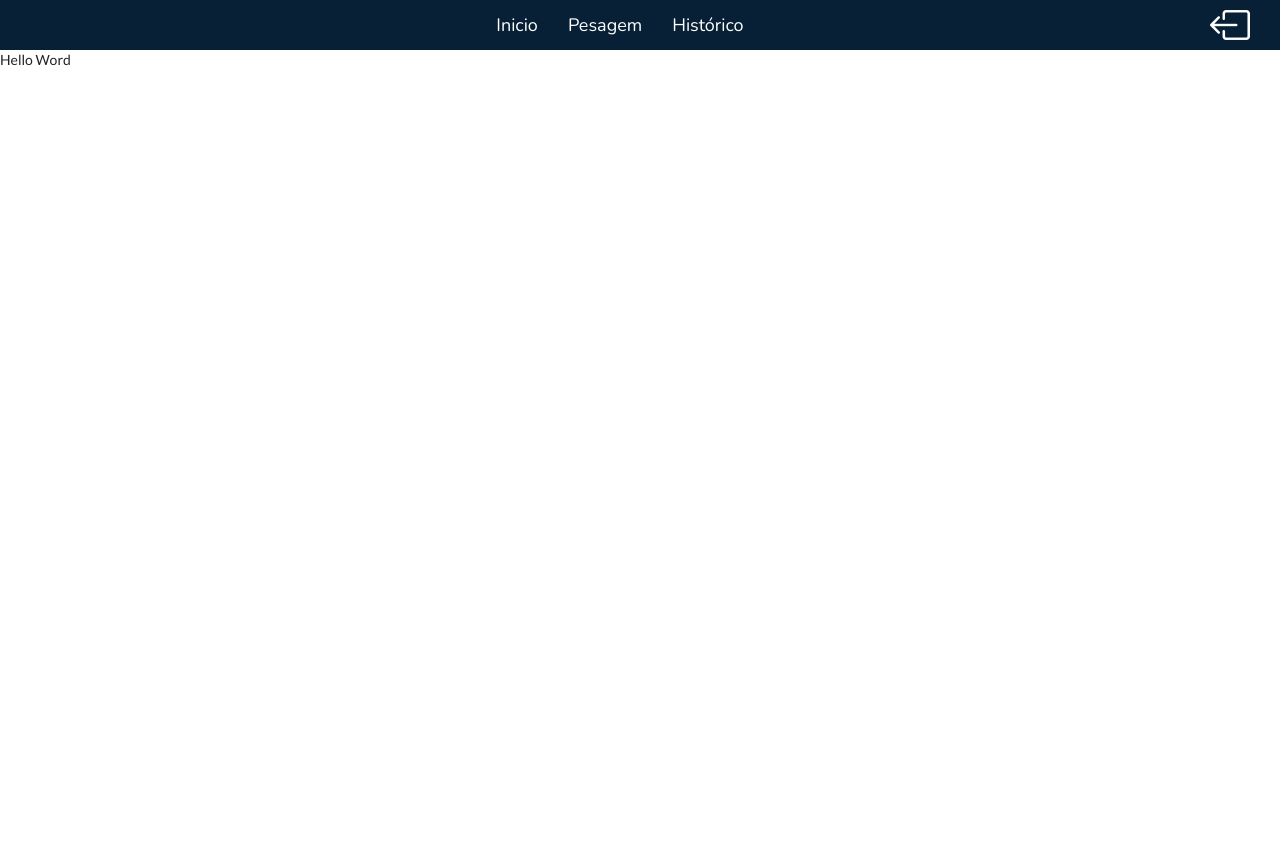
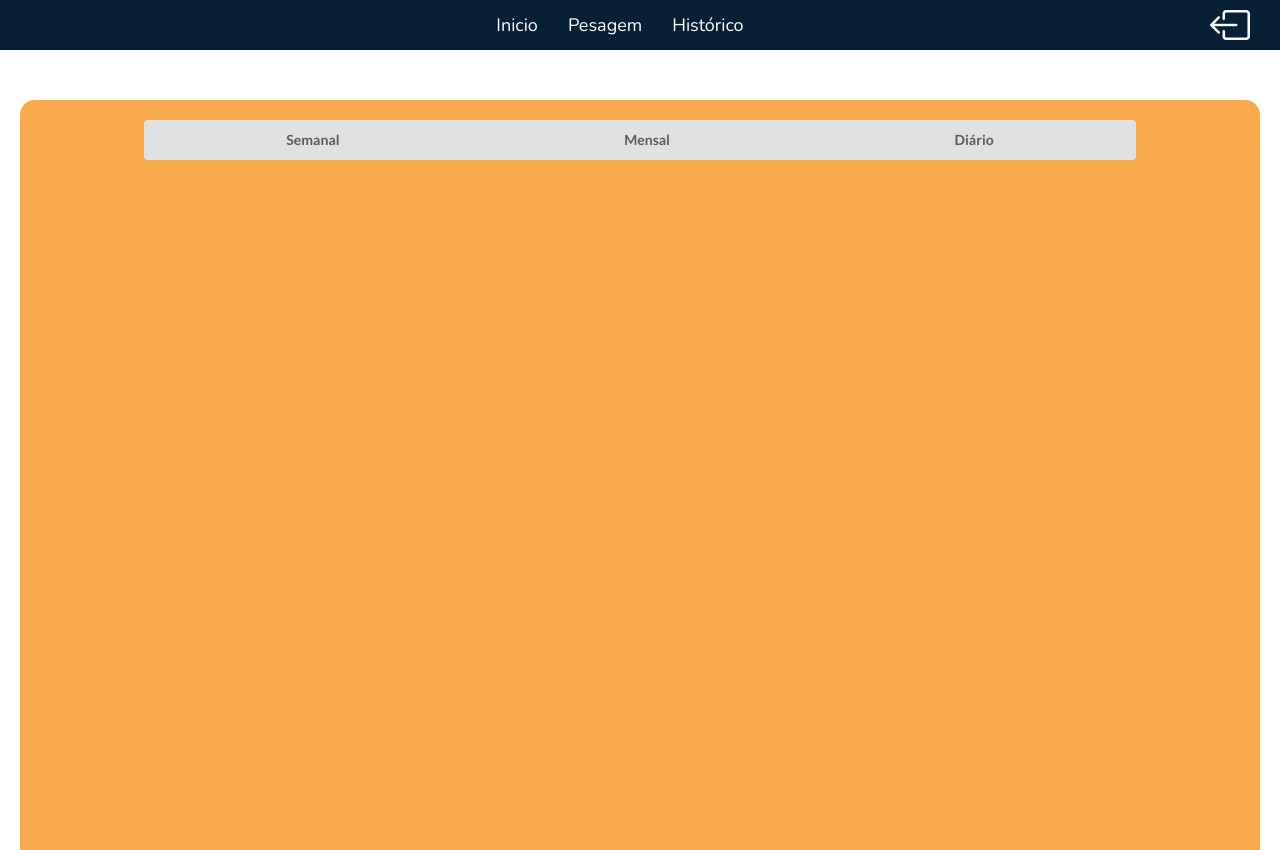
Before and after one commit to pedroT-web/Projeto_ReciclaSenac, a PHP site: page /historico.html in a window 1280 px wide. Run offline with PHP 8.4, Linux system fonts and the light colour scheme; some libraries are stand-ins or nearby versions.

Commit message:
atualizacoes

```diff
--- a/css/style.css
+++ b/css/style.css
@@ -342,7 +342,31 @@ select{
 /* Página Histórico */
 .pag_historico{
     height: 100vh;
+    display: flex;
+    justify-content: center;
 }
+.local_historico{
+    margin: 50px 20px 0px 20px;
+    display: flex;
+    border-top-left-radius: 15px;
+    border-top-right-radius: 15px;
+
+    background-color: rgb(247, 148, 30, 0.8);
+    width: 100%;
+}
+
+.espacamento_historico{
+    margin-top: 20px;
+    width: 100%;
+    display: flex;
+    justify-content: center;
+}
+
+.botoes_acesso_historico{
+    height: 40px;
+    width: 80%;
+}
+
 
 @media screen and (max-width: 768px){
     .container_imagen{
--- a/historico.html
+++ b/historico.html
@@ -33,7 +33,15 @@
     </div>
 
     <section class="pag_historico">
-        Hello Word
+        <div class="local_historico">
+            <div class="espacamento_historico">
+                <div class="botoes_acesso_historico ui buttons">
+                    <button class="botoes_2 ui button">Semanal</button>
+                    <button class="botoes_2 ui button">Mensal</button>
+                    <button class="botoes_2 ui button">Diário</button>
+                </div>
+            </div>
+        </div>
     </section>
 </body>
 
```
